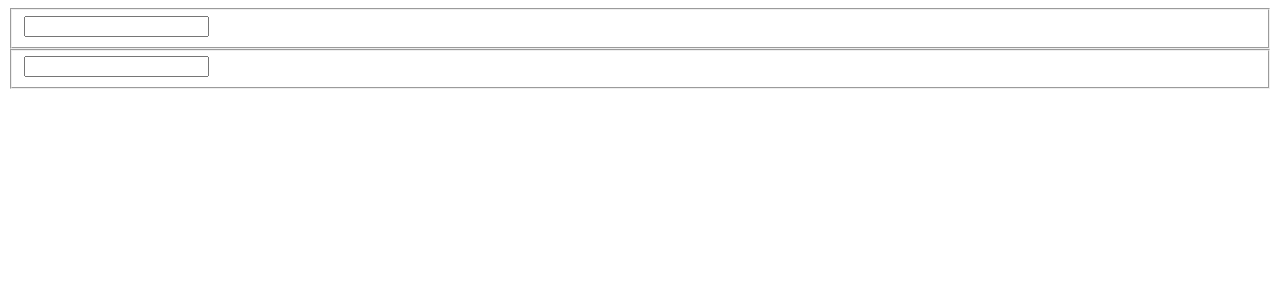
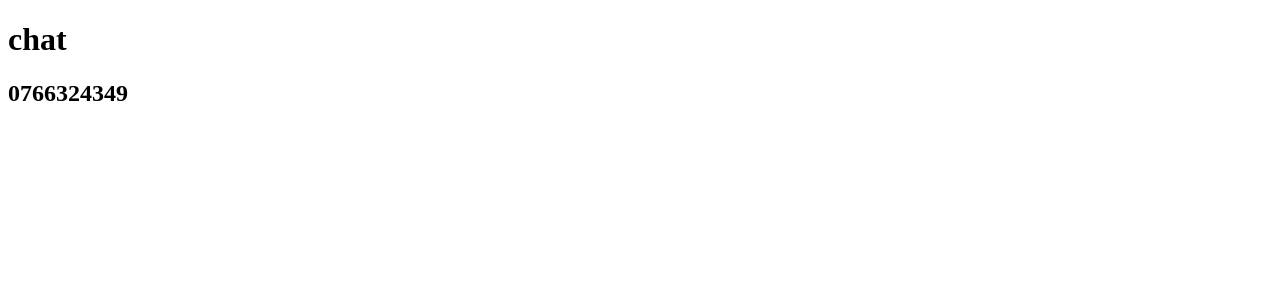
Before and after one commit to dilumharshana/ReactApps, a React (Create React App) app: page / in a window 1280 px wide. Shown: the top 300 px of the page. Built offline with nearby package versions, Linux system fonts and the light colour scheme.

Commit message:
we can pass anything as a prop in react that eans thera is no ,ilitation s

```diff
--- a/src/App.js
+++ b/src/App.js
@@ -1,14 +1,14 @@
 import React from 'react';
 import "./App.css";
+import Chat from './test2'
+import Contact from './test'
+import WelcomeNote from './input'
 
 class App extends React.Component {
 
   render() {
     return (
-
-    <div>{this.props.children} </div>
-
-
+      <WelcomeNote left={<Chat/>}  right={<Contact/>}/>
     )
     ;
   }
--- a/src/index.js
+++ b/src/index.js
@@ -3,23 +3,13 @@ import ReactDOM from "react-dom";
 import reportWebVitals from "./reportWebVitals";
 import App from "./App";
 import { BrowserRouter as Router, Route, Switch } from "react-router-dom";
-import Calculator from "./test";
+import Welcome from "./test";
 // import Test2 from "./test2";
 
 
 ReactDOM.render(
   <App>
-    <Router>
-      <Switch>
-        <React.Fragment>
 
-          <div>
-            <Calculator/>
-          </div>
-
-        </React.Fragment>
-      </Switch>
-    </Router>
   </App>,
   document.getElementById("root")
 );
--- a/src/input.jsx
+++ b/src/input.jsx
@@ -1,34 +1,19 @@
 import React from "react";
 // import boil from './test';
 
-class InputTemp extends React.Component {
-  constructor(props) {
-    super(props);
-    this.state = {};
-    this.change = this.change.bind(this);
-  }
+let WelcomeNote = (props)=>{
 
-  change(e) {
-    this.props.tempChange(e.target.value);
-  }
+return(
+  <div>
+    <div>
+      {props.left}
+    </div>
+    <div>
+      {props.right}
+    </div>
+  </div>
+)
 
-  render() {
-    return (
-      <div>
-        <fieldset>
-          <form action="">
-
-            <input
-              type="text"
-              value={this.props.tempretur}
-              onChange={this.change}
-            />
-
-          </form>
-        </fieldset>
-      </div>
-    );
-  }
 }
 
-export default InputTemp;
+export default WelcomeNote;
--- a/src/test.js
+++ b/src/test.js
@@ -1,49 +1,12 @@
-import React, { Component, Fragment } from "react";
-import InputTemp from "./input";
+import React from 'react';
+import WelcomeNote from './input.jsx'
 
+let Contact = (props)=>{
 
-class Calculator extends Component {
-  constructor(props) {
-    super(props);
-    this.state = { tempretur: '' , Symbol:''};
+    return(
+      <h2>0766324349</h2>
+    )
 
-    this.changeC = this.changeC.bind(this);
-    this.changeF = this.changeF.bind(this);
-  }
+};
 
-  changeC(value) {
-    this.setState({ tempretur: value, symbol:'c' });
-    console.log(value);
-  }
-
-  changeF(value){
-    this.setState({tempretur:value , symbol:'f'});
-    console.log('ferenhite');
-  }
-
-  render() {
-
-    const celcious = this.state.symbol =='f' ? f2c(this.state.tempretur) : this.state.tempretur;
-    const ferenhite = this.state.symbol == 'c' ? c2f(this.state.tempretur) : this.state.tempretur;
-
-    return (
-      <React.Fragment>
-
-        <InputTemp tempretur={celcious} tempChange={this.changeC} />
-        <InputTemp tempretur={ferenhite} tempChange={this.changeF} />
-
-      </React.Fragment>
-    );
-  }
-}
-
-function c2f(temp){
-  return (temp-32)*5/9;
-}
-
-function f2c(temp){
-  return (temp*5/9)+32
-}
-
-
-export default Calculator;
+export default Contact;
--- a/src/test2.js
+++ b/src/test2.js
@@ -1,22 +1,14 @@
 import React, { Component } from "react";
 
-class BoilingVerdict extends Component {
+class Chat extends Component {
     constructor(props) {
         super(props);
         this.state = {  }
     }
     render() {
 
-        if(this.props >=100){
-            return <p>water boiled</p>
-        }
-
-            return <p>water not boiled still</p>
+       return <h1>chat</h1>
     }
 }
 
-export default BoilingVerdict;
-
-
-
-export default BoilingVerdict;
+export default Chat;
```
